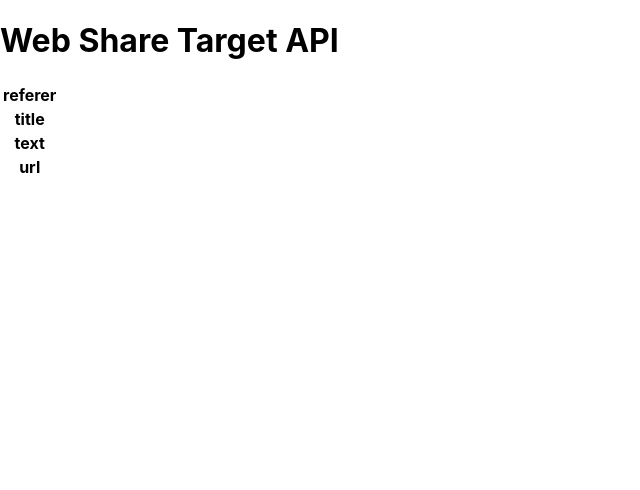
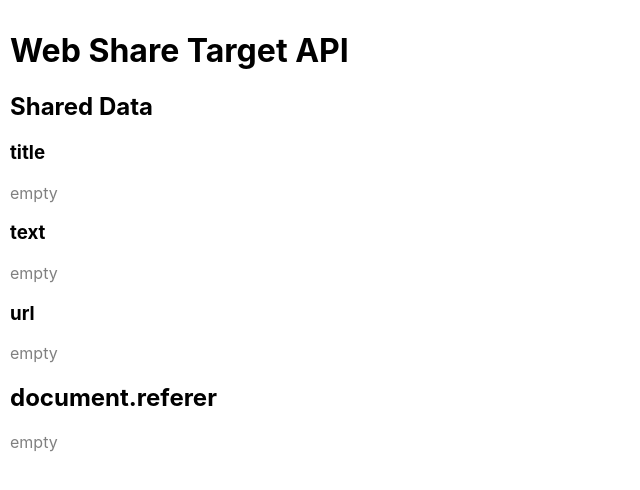
Before and after one commit to pirosikick/web-share-target-api-example-app, a React (Create React App) app: page /share-target in a window 1280 px wide. Shown: the top 490 px of the page, without its empty margins (0-640 px from the left). Built offline with nearby package versions, Linux system fonts and the light colour scheme.

Commit message:
Modify page design

```diff
--- a/src/Home.tsx
+++ b/src/Home.tsx
@@ -39,6 +39,7 @@
             value={text}
             onChange={e => setText(e.target.value)}
           ></textarea>
+          <br />
           <button onClick={handleClick}>Share</button>
         </>
       ) : (
--- a/src/ShareTarget.tsx
+++ b/src/ShareTarget.tsx
@@ -6,6 +6,8 @@
   text: string | null;
   url: string | null;
 }
+
+const Empty = () => <span style={{ color: "gray" }}>empty</span>;
 
 const ShareTarget: React.FC = () => {
   const [info, setInfo] = useState<Info>({
@@ -22,33 +24,20 @@
       text: parsedUrl.searchParams.get("text"),
       url: parsedUrl.searchParams.get("url")
     });
-  }, [setInfo]);
+  }, []);
 
   return (
-    <div>
+    <div style={{ padding: "10px" }}>
       <h1>Web Share Target API</h1>
-      <table>
-        <tbody>
-          <tr>
-            <th>referer</th>
-            <td>{info.referer}</td>
-          </tr>
-          <tr>
-            <th>title</th>
-            <td>{info.title}</td>
-          </tr>
-          <tr>
-            <th>text</th>
-            <td>
-              <pre>{info.text}</pre>
-            </td>
-          </tr>
-          <tr>
-            <th>url</th>
-            <td>{info.url}</td>
-          </tr>
-        </tbody>
-      </table>
+      <h2>Shared Data</h2>
+      <h3>title</h3>
+      <p>{info.title || <Empty />}</p>
+      <h3>text</h3>
+      <p>{info.text || <Empty />}</p>
+      <h3>url</h3>
+      <p>{info.url || <Empty />}</p>
+      <h2>document.referer</h2>
+      <p>{info.referer || <Empty />}</p>
     </div>
   );
 };
```
